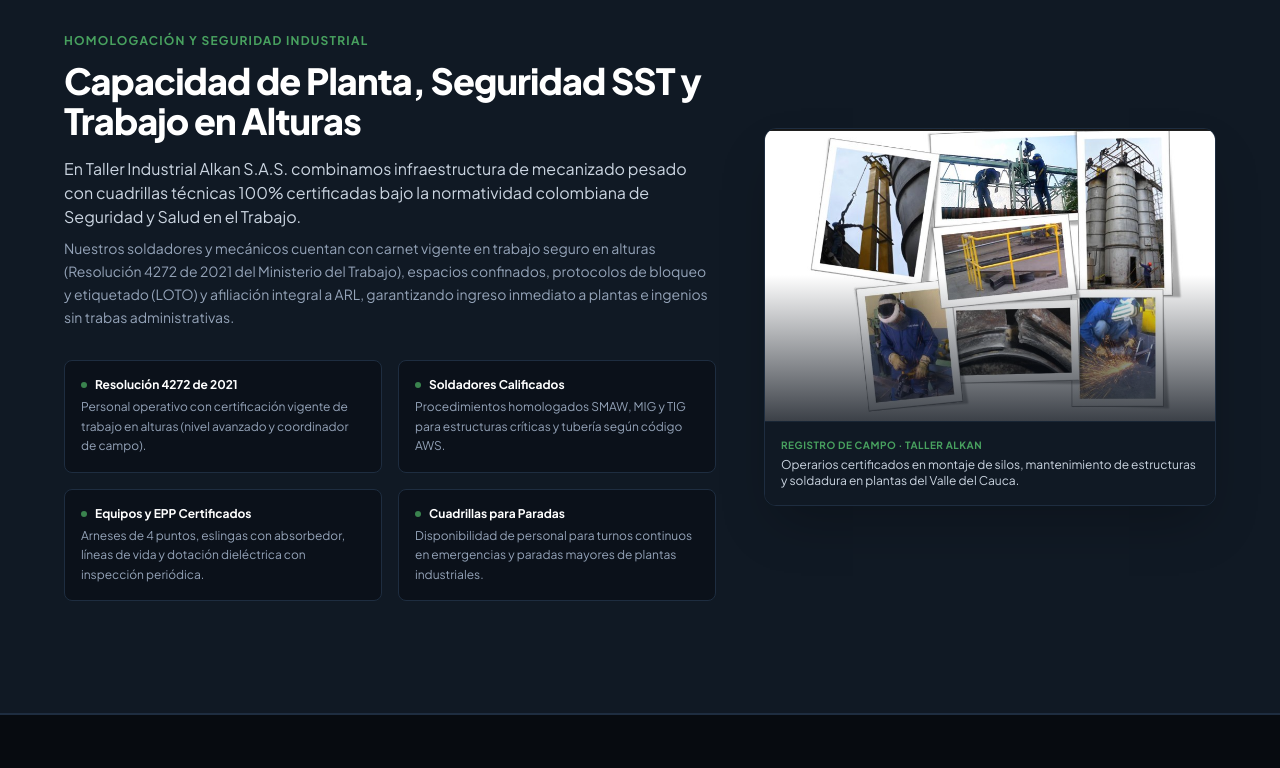
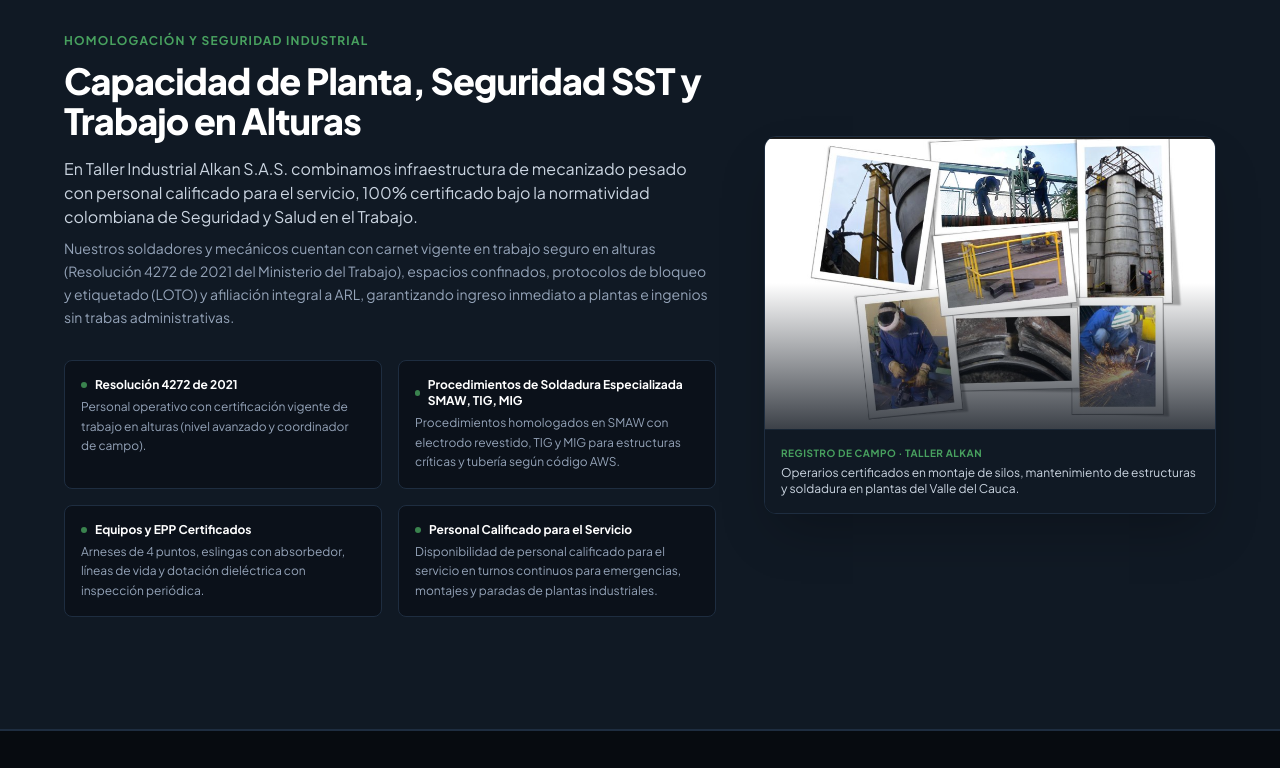
Before and after one commit to dilanmh066-ux/AlkanWeb, a plain HTML site: page vistas/nosotros.html in a window 1280 px wide. Shown: the part 1862-2630 px from the top of the page. Drawn offline with nearby package versions, Linux system fonts and the light colour scheme.

Commit message:
refactor(textos): actualizacion de sectores industriales, soldadura especializada y personal calificado

```diff
--- a/vistas/nosotros.html
+++ b/vistas/nosotros.html
@@ -179,7 +179,7 @@
               </div>
               <div>
                 <span class="text-xs font-bold text-white group-hover/item:text-brand-greenHover block">Mantenimiento y Montaje</span>
-                <span class="text-[11px] text-brand-textMuted block">Cuadrillas certificadas SST y alturas</span>
+                <span class="text-[11px] text-brand-textMuted block">Personal calificado para el servicio y SST</span>
               </div>
             </a>
           </div>
@@ -237,7 +237,7 @@
 
       <!-- Parrofo descriptivo acotado a 65-75 caracteres por línea -->
       <p class="text-base sm:text-lg text-brand-textSteel leading-relaxed max-w-2xl mb-8">
-        Taller Industrial Alkan S.A.S. cuenta con más de cinco décadas al servicio del sector productivo colombiano. Diseñamos, mecanizamos y montamos componentes de alta exigencia técnica para plantas agroindustriales, cementeras y energéticas, con personal 100% certificado en SST y alturas.
+        Taller Industrial Alkan S.A.S. cuenta con más de cinco décadas al servicio del sector productivo colombiano. Diseñamos, mecanizamos, reparamos y montamos componentes de alta exigencia técnica para plantas de los sectores industrial y agroindustrial, con personal 100% certificado en SST y alturas.
       </p>
 
       <!-- Cita Institucional y Firma de Gerardo García -->
@@ -342,7 +342,7 @@
               Capacidad de Planta, Seguridad SST y Trabajo en Alturas
             </h2>
             <p class="text-sm sm:text-base text-brand-textSteel leading-relaxed">
-              En Taller Industrial Alkan S.A.S. combinamos infraestructura de mecanizado pesado con cuadrillas técnicas 100% certificadas bajo la normatividad colombiana de Seguridad y Salud en el Trabajo.
+              En Taller Industrial Alkan S.A.S. combinamos infraestructura de mecanizado pesado con personal calificado para el servicio, 100% certificado bajo la normatividad colombiana de Seguridad y Salud en el Trabajo.
             </p>
             <p class="text-sm text-brand-textMuted leading-relaxed mt-2">
               Nuestros soldadores y mecánicos cuentan con carnet vigente en trabajo seguro en alturas (Resolución 4272 de 2021 del Ministerio del Trabajo), espacios confinados, protocolos de bloqueo y etiquetado (LOTO) y afiliación integral a ARL, garantizando ingreso inmediato a plantas e ingenios sin trabas administrativas.
@@ -364,10 +364,10 @@
             <div class="p-4 rounded-lg bg-brand-base border border-brand-border hover:border-brand-green/40 transition-colors">
               <span class="text-xs font-bold text-white block mb-1 flex items-center gap-2">
                 <span class="w-1.5 h-1.5 rounded-full bg-brand-green"></span>
-                Soldadores Calificados
+                Procedimientos de Soldadura Especializada SMAW, TIG, MIG
               </span>
               <p class="text-xs text-brand-textMuted leading-relaxed">
-                Procedimientos homologados SMAW, MIG y TIG para estructuras críticas y tubería según código AWS.
+                Procedimientos homologados en SMAW con electrodo revestido, TIG y MIG para estructuras críticas y tubería según código AWS.
               </p>
             </div>
 
@@ -384,10 +384,10 @@
             <div class="p-4 rounded-lg bg-brand-base border border-brand-border hover:border-brand-green/40 transition-colors">
               <span class="text-xs font-bold text-white block mb-1 flex items-center gap-2">
                 <span class="w-1.5 h-1.5 rounded-full bg-brand-green"></span>
-                Cuadrillas para Paradas
+                Personal Calificado para el Servicio
               </span>
               <p class="text-xs text-brand-textMuted leading-relaxed">
-                Disponibilidad de personal para turnos continuos en emergencias y paradas mayores de plantas industriales.
+                Disponibilidad de personal calificado para el servicio en turnos continuos para emergencias, montajes y paradas de plantas industriales.
               </p>
             </div>
           </div>
@@ -397,7 +397,7 @@
         <div class="lg:col-span-5">
           <div class="rounded-xl border border-brand-border overflow-hidden bg-brand-base shadow-2xl group">
             <div class="relative overflow-hidden">
-              <img src="RecursosVisuales/operarios_sst_alkan.jpg" alt="Cuadrillas técnicas de Taller Industrial Alkan en montajes en alturas y soldadura" class="w-full h-auto object-cover transition-transform duration-500 group-hover:scale-[1.02]">
+              <img src="RecursosVisuales/operarios_sst_alkan.jpg" alt="Personal calificado para el servicio de Taller Industrial Alkan en montajes en alturas y soldadura" class="w-full h-auto object-cover transition-transform duration-500 group-hover:scale-[1.02]">
               <div class="absolute inset-0 bg-gradient-to-t from-brand-base/80 via-transparent to-transparent"></div>
             </div>
             <div class="p-4 border-t border-brand-border/60 bg-brand-surface">
--- a/vistas/services.data.json
+++ b/vistas/services.data.json
@@ -71,7 +71,7 @@
       "title": "Mantenimiento Industrial y Montaje en Planta",
       "badge": "SST Resolución 4272",
       "description": [
-        "Cuadrillas técnicas interdisciplinarias (mecánicos de banco, soldadores y montadores) con disponibilidad para atención de paradas de planta programadas y emergencias mecánicas las 24 horas.",
+        "Personal calificado para el servicio interdisciplinario (mecánicos de banco, soldadores y montadores) con disponibilidad para atención de paradas de planta programadas y emergencias mecánicas las 24 horas.",
         "Personal 100% certificado en trabajo seguro en alturas (Resolución 4272/2021), espacios confinados, protocolos de consignación y bloqueo LOTO y afiliación estricta a ARL.",
         "Montaje y alineación de reductores, motores, poleas y chumaceras, cambio de bandas transportadoras, instalación de tubería de proceso y adecuaciones estructurales en planta cliente."
       ],
```
Also changed, not shown: vistas/index.html (+1 -1 lines), vistas/servicios.html (+5 -5 lines), 1 other file.
